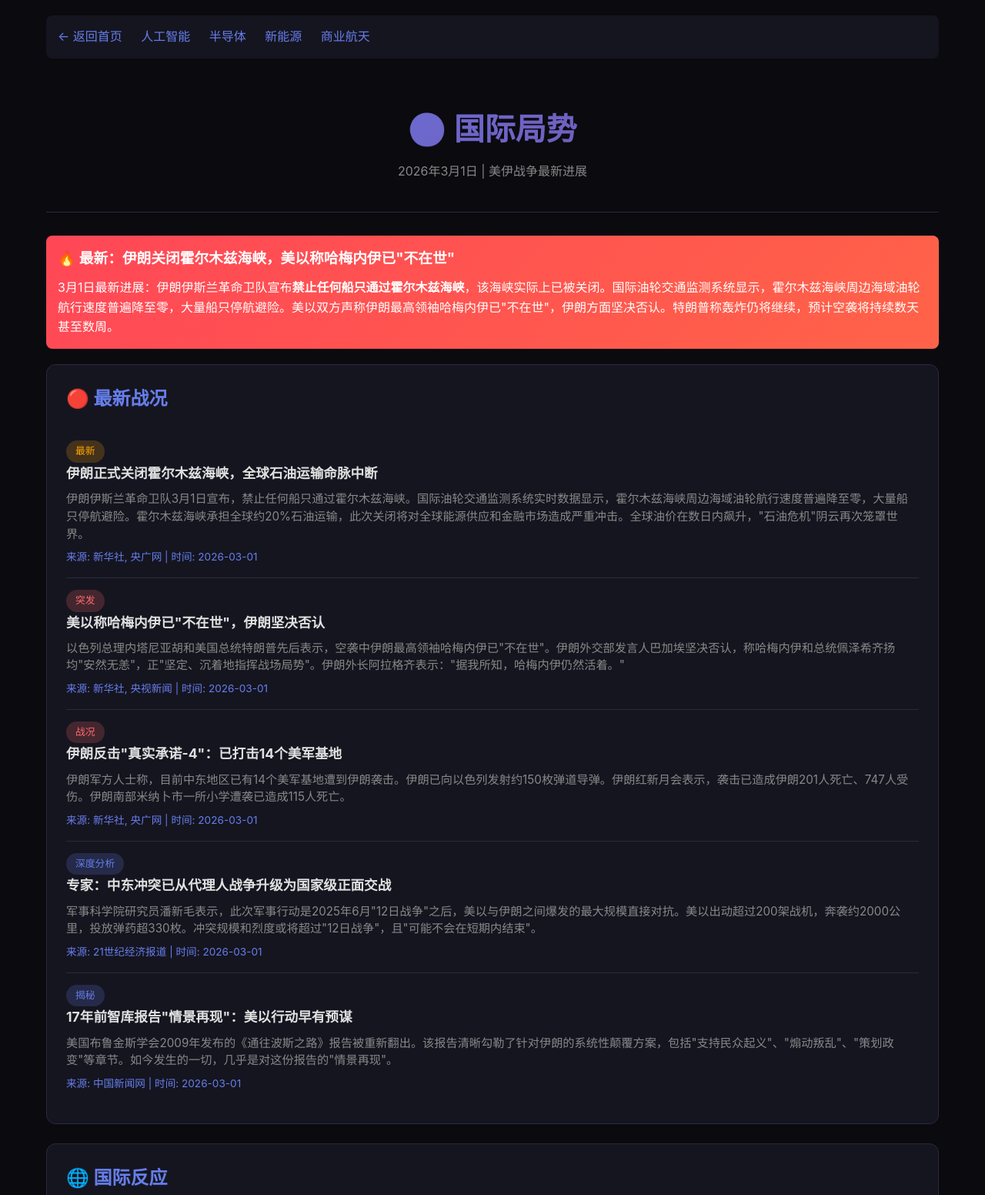
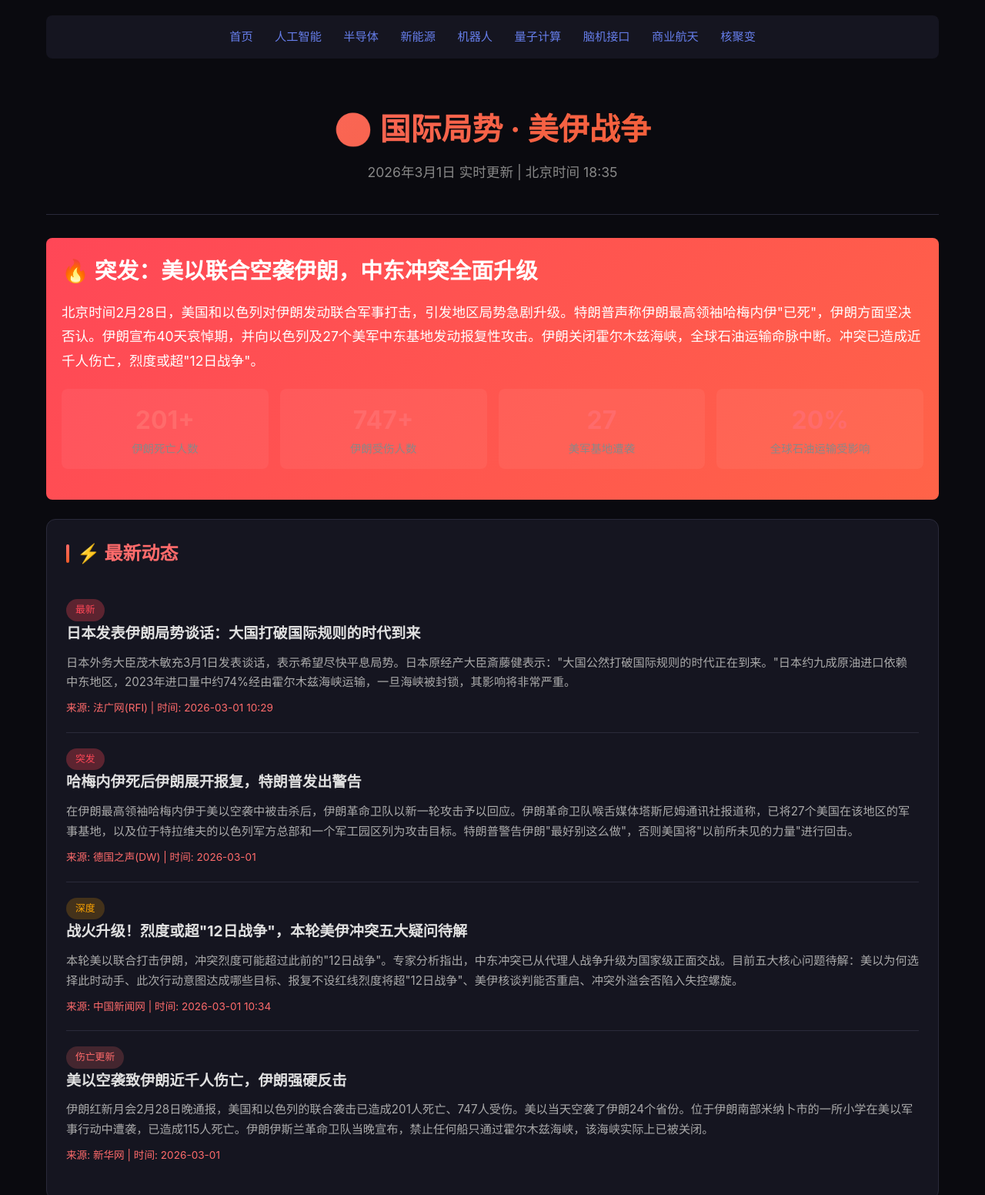
Before and after one commit to bianchunshan/ai-daily, a plain HTML site: page world.html in a window 1280 px wide. Shown: the top 1552 px of the page at 77% size. Drawn offline with Linux system fonts and the light colour scheme.

Commit message:
更新：2026年3月1日 18:35 - 抓取最新资讯

```diff
--- a/world.html
+++ b/world.html
@@ -4,109 +4,154 @@
     <meta charset="UTF-8">
     <meta name="viewport" content="width=device-width, initial-scale=1.0">
     <meta http-equiv="Cache-Control" content="no-cache, no-store, must-revalidate">
-    <title>国际局势 - AI日报</title>
+    <title>AI日报 - 国际局势 | 2026年3月1日</title>
     <style>
         * { margin: 0; padding: 0; box-sizing: border-box; }
         body { font-family: -apple-system, BlinkMacSystemFont, 'Segoe UI', Roboto, 'Helvetica Neue', Arial, sans-serif; background: #0a0a0f; color: #e0e0e0; line-height: 1.6; }
         .container { max-width: 1200px; margin: 0 auto; padding: 20px; }
-        .nav { background: #151520; padding: 15px; border-radius: 8px; margin-bottom: 20px; }
-        .nav a { color: #667eea; text-decoration: none; margin-right: 20px; }
-        .nav a:hover { text-decoration: underline; }
         header { text-align: center; padding: 40px 0; border-bottom: 1px solid #2a2a3a; margin-bottom: 30px; }
-        header h1 { font-size: 2.5em; background: linear-gradient(135deg, #667eea 0%, #764ba2 100%); -webkit-background-clip: text; -webkit-text-fill-color: transparent; margin-bottom: 10px; }
+        header h1 { font-size: 2.5em; background: linear-gradient(135deg, #ff6b6b 0%, #ee5a24 100%); -webkit-background-clip: text; -webkit-text-fill-color: transparent; margin-bottom: 10px; }
+        header .date { color: #888; font-size: 1.1em; }
+        .nav-bar { background: #151520; padding: 15px; border-radius: 8px; margin-bottom: 20px; text-align: center; }
+        .nav-bar a { color: #667eea; text-decoration: none; margin: 0 12px; font-size: 0.95em; }
+        .nav-bar a:hover { text-decoration: underline; }
+        .breaking { background: linear-gradient(135deg, #ff4757 0%, #ff6348 100%); color: white; padding: 20px; border-radius: 8px; margin-bottom: 25px; }
+        .breaking h2 { color: white; margin-bottom: 15px; font-size: 1.8em; }
+        .breaking p { font-size: 1.1em; line-height: 1.8; }
         .section { background: #151520; border-radius: 12px; padding: 25px; margin-bottom: 25px; border: 1px solid #2a2a3a; }
-        .section h2 { color: #667eea; font-size: 1.5em; margin-bottom: 20px; display: flex; align-items: center; gap: 10px; }
-        .news-item { padding: 15px 0; border-bottom: 1px solid #2a2a3a; }
+        .section h2 { color: #ff6b6b; font-size: 1.5em; margin-bottom: 20px; display: flex; align-items: center; gap: 10px; }
+        .section h2::before { content: ''; width: 4px; height: 24px; background: linear-gradient(135deg, #ff6b6b 0%, #ee5a24 100%); border-radius: 2px; }
+        .news-item { padding: 20px 0; border-bottom: 1px solid #2a2a3a; }
         .news-item:last-child { border-bottom: none; }
-        .news-item h3 { color: #e0e0e0; font-size: 1.1em; margin-bottom: 8px; }
-        .news-item p { color: #888; font-size: 0.95em; line-height: 1.5; }
-        .news-item .meta { color: #667eea; font-size: 0.85em; margin-top: 8px; }
-        .tag { display: inline-block; padding: 4px 12px; background: rgba(102, 126, 234, 0.2); color: #667eea; border-radius: 20px; font-size: 0.8em; margin-right: 8px; }
-        .tag-hot { background: rgba(255, 107, 107, 0.2); color: #ff6b6b; }
-        .tag-breaking { background: rgba(255, 165, 0, 0.2); color: #ffa500; }
-        .breaking { background: linear-gradient(135deg, #ff4757 0%, #ff6348 100%); color: white; padding: 15px; border-radius: 8px; margin-bottom: 20px; }
-        .breaking h3 { color: white; margin-bottom: 10px; }
+        .news-item h3 { color: #e0e0e0; font-size: 1.2em; margin-bottom: 10px; }
+        .news-item p { color: #aaa; font-size: 0.95em; line-height: 1.7; margin-bottom: 10px; }
+        .news-item .meta { color: #ff6b6b; font-size: 0.85em; }
+        .tag { display: inline-block; padding: 4px 12px; background: rgba(255, 107, 107, 0.2); color: #ff6b6b; border-radius: 20px; font-size: 0.8em; margin-right: 8px; }
+        .tag-hot { background: rgba(255, 165, 0, 0.2); color: #ffa500; }
+        .tag-breaking { background: rgba(255, 71, 87, 0.3); color: #ff4757; }
+        .highlight { color: #ffd700; font-weight: bold; }
+        .stats { display: grid; grid-template-columns: repeat(auto-fit, minmax(200px, 1fr)); gap: 15px; margin: 20px 0; }
+        .stat-box { background: rgba(255,255,255,0.05); padding: 15px; border-radius: 8px; text-align: center; }
+        .stat-box .number { font-size: 2em; color: #ff6b6b; font-weight: bold; }
+        .stat-box .label { color: #888; font-size: 0.9em; }
         footer { text-align: center; padding: 30px; color: #666; border-top: 1px solid #2a2a3a; margin-top: 40px; }
+        a.back { color: #667eea; text-decoration: none; display: inline-block; margin-bottom: 20px; }
+        a.back:hover { text-decoration: underline; }
     </style>
 </head>
 <body>
     <div class="container">
-        <div class="nav">
-            <a href="index.html">← 返回首页</a>
+        <div class="nav-bar">
+            <a href="index.html">首页</a>
             <a href="ai.html">人工智能</a>
             <a href="semiconductor.html">半导体</a>
             <a href="new-energy.html">新能源</a>
+            <a href="robotics.html">机器人</a>
+            <a href="quantum.html">量子计算</a>
+            <a href="biotech.html">脑机接口</a>
             <a href="space.html">商业航天</a>
+            <a href="fusion.html">核聚变</a>
         </div>
 
         <header>
-            <h1>🌍 国际局势</h1>
-            <div style="color: #888;">2026年3月1日 | 美伊战争最新进展</div>
+            <h1>🌍 国际局势 · 美伊战争</h1>
+            <div class="date">2026年3月1日 实时更新 | 北京时间 18:35</div>
         </header>
 
         <div class="breaking">
-            <h3>🔥 最新：伊朗关闭霍尔木兹海峡，美以称哈梅内伊已"不在世"</h3>
-            <p>3月1日最新进展：伊朗伊斯兰革命卫队宣布<strong>禁止任何船只通过霍尔木兹海峡</strong>，该海峡实际上已被关闭。国际油轮交通监测系统显示，霍尔木兹海峡周边海域油轮航行速度普遍降至零，大量船只停航避险。美以双方声称伊朗最高领袖哈梅内伊已"不在世"，伊朗方面坚决否认。特朗普称轰炸仍将继续，预计空袭将持续数天甚至数周。</p>
+            <h2>🔥 突发：美以联合空袭伊朗，中东冲突全面升级</h2>
+            <p>北京时间2月28日，美国和以色列对伊朗发动联合军事打击，引发地区局势急剧升级。特朗普声称伊朗最高领袖哈梅内伊"已死"，伊朗方面坚决否认。伊朗宣布40天哀悼期，并向以色列及27个美军中东基地发动报复性攻击。伊朗关闭霍尔木兹海峡，全球石油运输命脉中断。冲突已造成近千人伤亡，烈度或超"12日战争"。</p>
+            <div class="stats">
+                <div class="stat-box">
+                    <div class="number">201+</div>
+                    <div class="label">伊朗死亡人数</div>
+                </div>
+                <div class="stat-box">
+                    <div class="number">747+</div>
+                    <div class="label">伊朗受伤人数</div>
+                </div>
+                <div class="stat-box">
+                    <div class="number">27</div>
+                    <div class="label">美军基地遭袭</div>
+                </div>
+                <div class="stat-box">
+                    <div class="number">20%</div>
+                    <div class="label">全球石油运输受影响</div>
+                </div>
+            </div>
         </div>
 
         <div class="section">
-            <h2>🔴 最新战况</h2>
+            <h2>⚡ 最新动态</h2>
             <div class="news-item">
                 <span class="tag tag-breaking">最新</span>
-                <h3>伊朗正式关闭霍尔木兹海峡，全球石油运输命脉中断</h3>
-                <p>伊朗伊斯兰革命卫队3月1日宣布，禁止任何船只通过霍尔木兹海峡。国际油轮交通监测系统实时数据显示，霍尔木兹海峡周边海域油轮航行速度普遍降至零，大量船只停航避险。霍尔木兹海峡承担全球约20%石油运输，此次关闭将对全球能源供应和金融市场造成严重冲击。全球油价在数日内飙升，"石油危机"阴云再次笼罩世界。</p>
-                <div class="meta">来源: 新华社, 央广网 | 时间: 2026-03-01</div>
+                <h3>日本发表伊朗局势谈话：大国打破国际规则的时代到来</h3>
+                <p>日本外务大臣茂木敏充3月1日发表谈话，表示希望尽快平息局势。日本原经产大臣斎藤健表示："大国公然打破国际规则的时代正在到来。"日本约九成原油进口依赖中东地区，2023年进口量中约74%经由霍尔木兹海峡运输，一旦海峡被封锁，其影响将非常严重。</p>
+                <div class="meta">来源: 法广网(RFI) | 时间: 2026-03-01 10:29</div>
             </div>
             <div class="news-item">
-                <span class="tag tag-hot">突发</span>
-                <h3>美以称哈梅内伊已"不在世"，伊朗坚决否认</h3>
-                <p>以色列总理内塔尼亚胡和美国总统特朗普先后表示，空袭中伊朗最高领袖哈梅内伊已"不在世"。伊朗外交部发言人巴加埃坚决否认，称哈梅内伊和总统佩泽希齐扬均"安然无恙"，正"坚定、沉着地指挥战场局势"。伊朗外长阿拉格齐表示："据我所知，哈梅内伊仍然活着。"</p>
-                <div class="meta">来源: 新华社, 央视新闻 | 时间: 2026-03-01</div>
+                <span class="tag tag-breaking">突发</span>
+                <h3>哈梅内伊死后伊朗展开报复，特朗普发出警告</h3>
+                <p>在伊朗最高领袖哈梅内伊于美以空袭中被击杀后，伊朗革命卫队以新一轮攻击予以回应。伊朗革命卫队喉舌媒体塔斯尼姆通讯社报道称，已将27个美国在该地区的军事基地，以及位于特拉维夫的以色列军方总部和一个军工园区列为攻击目标。特朗普警告伊朗"最好别这么做"，否则美国将"以前所未见的力量"进行回击。</p>
+                <div class="meta">来源: 德国之声(DW) | 时间: 2026-03-01</div>
             </div>
             <div class="news-item">
-                <span class="tag tag-hot">战况</span>
-                <h3>伊朗反击"真实承诺-4"：已打击14个美军基地</h3>
-                <p>伊朗军方人士称，目前中东地区已有14个美军基地遭到伊朗袭击。伊朗已向以色列发射约150枚弹道导弹。伊朗红新月会表示，袭击已造成伊朗201人死亡、747人受伤。伊朗南部米纳卜市一所小学遭袭已造成115人死亡。</p>
-                <div class="meta">来源: 新华社, 央广网 | 时间: 2026-03-01</div>
+                <span class="tag tag-hot">深度</span>
+                <h3>战火升级！烈度或超"12日战争"，本轮美伊冲突五大疑问待解</h3>
+                <p>本轮美以联合打击伊朗，冲突烈度可能超过此前的"12日战争"。专家分析指出，中东冲突已从代理人战争升级为国家级正面交战。目前五大核心问题待解：美以为何选择此时动手、此次行动意图达成哪些目标、报复不设红线烈度将超"12日战争"、美伊核谈判能否重启、冲突外溢会否陷入失控螺旋。</p>
+                <div class="meta">来源: 中国新闻网 | 时间: 2026-03-01 10:34</div>
             </div>
             <div class="news-item">
-                <span class="tag">深度分析</span>
-                <h3>专家：中东冲突已从代理人战争升级为国家级正面交战</h3>
-                <p>军事科学院研究员潘新毛表示，此次军事行动是2025年6月"12日战争"之后，美以与伊朗之间爆发的最大规模直接对抗。美以出动超过200架战机，奔袭约2000公里，投放弹药超330枚。冲突规模和烈度或将超过"12日战争"，且"可能不会在短期内结束"。</p>
-                <div class="meta">来源: 21世纪经济报道 | 时间: 2026-03-01</div>
-            </div>
-            <div class="news-item">
-                <span class="tag">揭秘</span>
-                <h3>17年前智库报告"情景再现"：美以行动早有预谋</h3>
-                <p>美国布鲁金斯学会2009年发布的《通往波斯之路》报告被重新翻出。该报告清晰勾勒了针对伊朗的系统性颠覆方案，包括"支持民众起义"、"煽动叛乱"、"策划政变"等章节。如今发生的一切，几乎是对这份报告的"情景再现"。</p>
-                <div class="meta">来源: 中国新闻网 | 时间: 2026-03-01</div>
+                <span class="tag">伤亡更新</span>
+                <h3>美以空袭致伊朗近千人伤亡，伊朗强硬反击</h3>
+                <p>伊朗红新月会2月28日晚通报，美国和以色列的联合袭击已造成201人死亡、747人受伤。美以当天空袭了伊朗24个省份。位于伊朗南部米纳卜市的一所小学在美以军事行动中遭袭，已造成115人死亡。伊朗伊斯兰革命卫队当晚宣布，禁止任何船只通过霍尔木兹海峡，该海峡实际上已被关闭。</p>
+                <div class="meta">来源: 新华网 | 时间: 2026-03-01</div>
             </div>
         </div>
 
         <div class="section">
             <h2>🌐 国际反应</h2>
             <div class="news-item">
-                <span class="tag tag-hot">国际</span>
-                <h3>多国谴责美以军事行动，联合国呼吁停火</h3>
-                <p>俄罗斯外交部谴责袭击是"对主权独立的联合国成员国有预谋、无端的武装侵略"。法国总统马克龙呼吁相关方立即停火。联合国秘书长古特雷斯谴责中东军事冲突升级，敦促各方立即重返谈判桌。中国外交部呼吁立即停止军事行动。</p>
-                <div class="meta">来源: 新华社 | 时间: 2026-03-01</div>
+                <span class="tag">联合国</span>
+                <h3>联合国秘书长古特雷斯谴责中东军事冲突升级</h3>
+                <p>联合国秘书长古特雷斯发表声明，谴责中东地区军事冲突升级，称美以对伊朗动用武力及伊朗的报复行动破坏了国际和平与安全。他强调，所有联合国会员国都必须尊重《联合国宪章》规定的义务，相关方应立即停止敌对行动、缓和局势，否则可能引发更大规模区域冲突。</p>
+                <div class="meta">来源: 新华网 | 时间: 2026-03-01</div>
             </div>
             <div class="news-item">
-                <span class="tag">地区</span>
-                <h3>黎巴嫩真主党、也门胡塞武装声援伊朗</h3>
-                <p>黎巴嫩真主党发表声明，强烈谴责美以对伊朗的"侵略"，表示支持伊朗及其领导层和人民。也门胡塞武装领导人阿卜杜勒·马利克·胡塞称该组织完全支持伊朗，"已为任何可能出现的情况做好准备"。土耳其总统埃尔多安谴责美以侵犯伊朗主权。</p>
-                <div class="meta">来源: 新华社 | 时间: 2026-03-01</div>
+                <span class="tag">地区反应</span>
+                <h3>土耳其总统埃尔多安谴责美以对伊朗发动袭击</h3>
+                <p>土耳其总统埃尔多安当晚谴责美以对伊朗发动袭击，对美以侵犯伊朗主权的行为深表"悲痛和关切"，呼吁各方保持理性与克制，通过对话谈判解决分歧。他警告中东地区面临卷入战争漩涡的风险，呼吁国际社会采取紧急行动促成停火。</p>
+                <div class="meta">来源: 新华网 | 时间: 2026-03-01</div>
             </div>
             <div class="news-item">
-                <span class="tag">核安全</span>
-                <h3>国际原子能机构：尚未发现核设施放射性影响</h3>
-                <p>国际原子能机构敦促中东冲突各方保持克制，避免造成核安全风险。该机构表示已与中东各国保持密切联系，尚未发现任何放射性影响的证据，将持续监测局势演变。奥地利外交部长表示，目前伊朗核设施尚未遭到袭击。</p>
-                <div class="meta">来源: 新华社 | 时间: 2026-03-01</div>
+                <span class="tag">市场影响</span>
+                <h3>海外政策分析：伊朗局势的关键信号与潜在走向</h3>
+                <p>分析认为，需关注三个重要信号：美军是否在现有基础上进一步加大军事调动规模、伊朗内部政局是否稳定、伊朗的报复手段是否实质性涉及关键产油设施与航路。若上述三个信号未出现重大变化，市场影响或可视为2025年6月"十二日战争"时期的放大版。</p>
+                <div class="meta">来源: 新浪财经 | 时间: 2026-03-01</div>
+            </div>
+        </div>
+
+        <div class="section">
+            <h2>📊 影响分析</h2>
+            <div class="news-item">
+                <h3>🛢️ 能源安全冲击</h3>
+                <p>霍尔木兹海峡连接波斯湾和阿曼湾，是沙特阿拉伯、伊拉克、卡塔尔、阿联酋等中东产油国的原油出口必经之路，通过这一海峡运输的石油约占全球石油运输总量的五分之一。2024年全球每日平均约2000万桶原油通过霍尔木兹海峡运输，相当于全球消费量的约20%。</p>
+            </div>
+            <div class="news-item">
+                <h3>💰 金融市场动荡</h3>
+                <p>冲突升级已对国际航空运输造成影响，成千上万的旅客滞留。卡塔尔、伊拉克、巴林、阿联酋和以色列纷纷关闭领空。历史规律显示，避险资产黄金较美元更优，油价长期仍看供需，美股表现与美国军事介入程度和战局走势直接相关。</p>
+            </div>
+            <div class="news-item">
+                <h3>⚠️ 核安全风险</h3>
+                <p>国际原子能机构敦促中东冲突各方保持克制，避免造成核安全风险。该机构已与中东各国保持密切联系，尚未发现任何放射性影响的证据，将持续监测局势演变。奥地利外交部长表示，目前伊朗核设施尚未遭到袭击。</p>
             </div>
         </div>
 
         <footer>
+            <p><a href="index.html" class="back">← 返回首页</a></p>
             <p>AI日报 | 每日更新全球科技前沿资讯</p>
+            <p style="margin-top: 10px; font-size: 0.9em;">数据来源: 中国新闻网, 新华网, 德国之声, 法广网等权威媒体</p>
+            <p style="margin-top: 5px; font-size: 0.85em; color: #555;">更新时间: 2026-03-01 18:03 CST</p>
         </footer>
     </div>
 </body>
```
